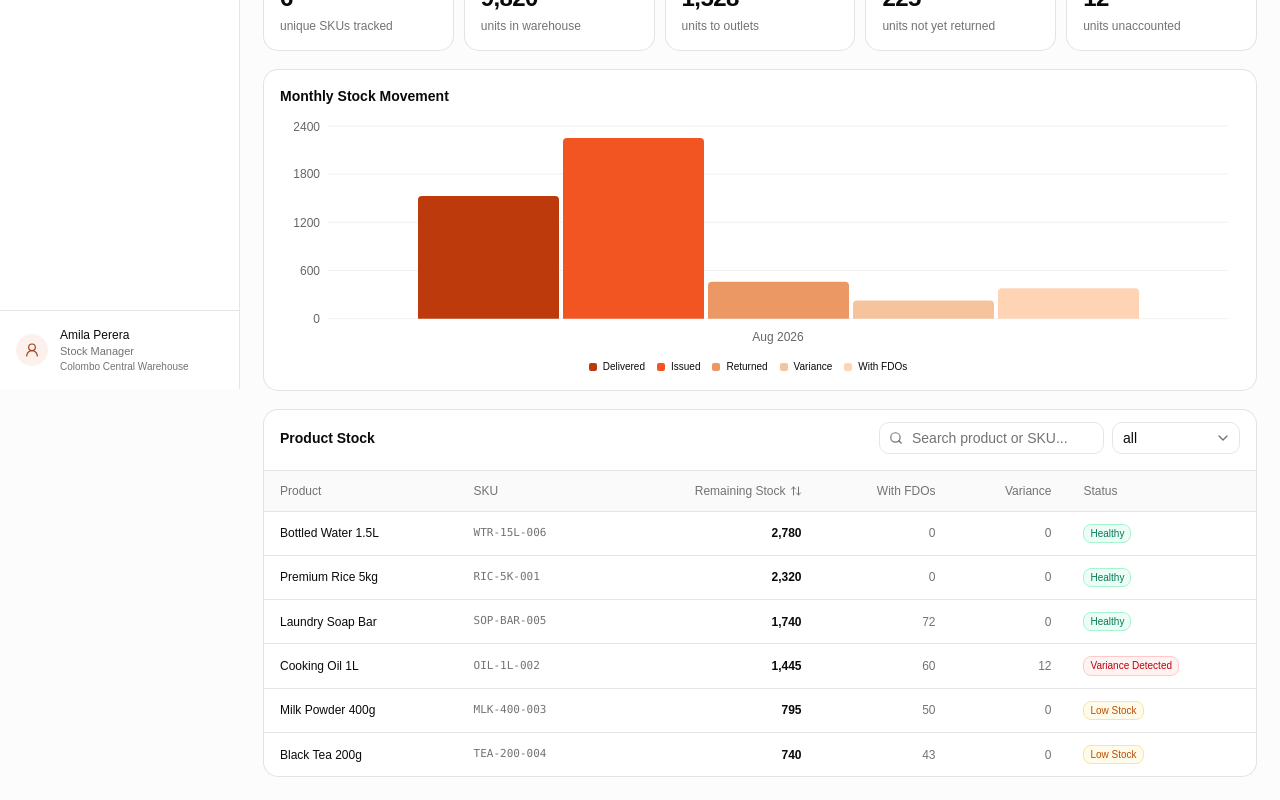
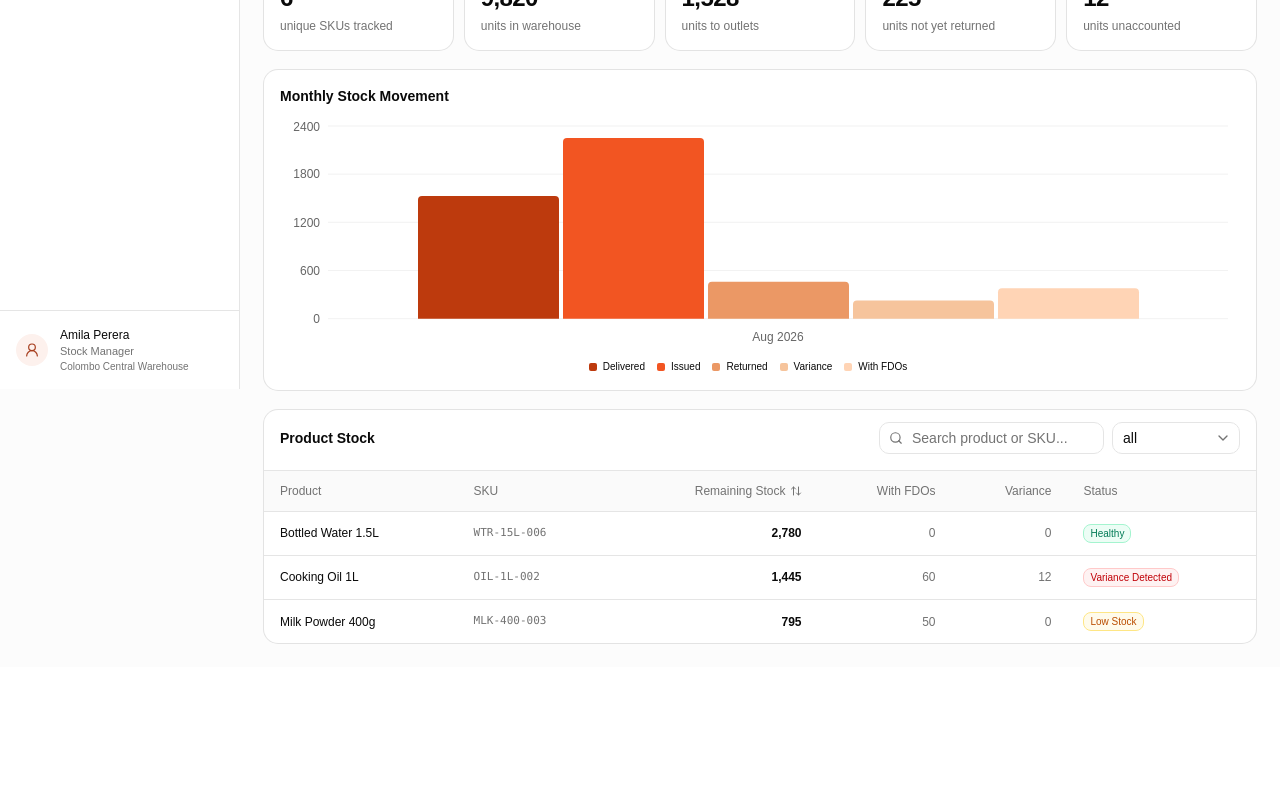
Before and after one commit to dhanushkagunawardhana/stockflow-web-poc, a React (Vite) app: page / in a window 1280 px wide. Shown: the part 411-1211 px from the top of the page. After the commit the page ends 1078 px from the top, so only its background shows below. Built offline with nearby package versions, Linux system fonts and the light colour scheme.

Commit message:
data tier simplified

```diff
--- a/src/data/mock/return-approvals.js
+++ b/src/data/mock/return-approvals.js
@@ -46,127 +46,11 @@ export const acceptedReturns = [
     variance: 0,
     acceptedDate: "5 Aug 2026",
     acceptedBy: "Amila Perera",
-    verificationNote: "50 units of PRD-01 variance confirmed. Recorded for reconciliation.",
+    verificationNote:
+      "50 units of PRD-01 variance confirmed. Recorded for reconciliation.",
     products: [
       { name: "Premium Rice 5kg", issued: 80, delivered: 50, expectedReturn: 30, verifiedReturn: 30 },
       { name: "Laundry Soap Bar", issued: 60, delivered: 50, expectedReturn: 10, verifiedReturn: 10 },
     ],
   },
-  {
-    id: "RUN-1011",
-    fdo: "Kasun Perera",
-    warehouse: "Colombo Central Warehouse",
-    issued: 190,
-    delivered: 152,
-    returned: 38,
-    variance: 0,
-    acceptedDate: "5 Aug 2026",
-    acceptedBy: "Amila Perera",
-    verificationNote: "Return quantities verified against the warehouse count.",
-    products: [{ name: "Bottled Water 1.5L", issued: 190, delivered: 152, expectedReturn: 38, verifiedReturn: 38 }],
-  },
-  {
-    id: "RUN-1012",
-    fdo: "Kasun Perera",
-    warehouse: "Colombo Central Warehouse",
-    issued: 130,
-    delivered: 106,
-    returned: 24,
-    variance: 0,
-    acceptedDate: "5 Aug 2026",
-    acceptedBy: "Amila Perera",
-    verificationNote: "Return quantities verified against the warehouse count.",
-    products: [{ name: "Cooking Oil 1L", issued: 130, delivered: 106, expectedReturn: 24, verifiedReturn: 24 }],
-  },
-  {
-    id: "RUN-1007",
-    fdo: "Nimal Silva",
-    warehouse: "Colombo Central Warehouse",
-    issued: 240,
-    delivered: 170,
-    returned: 70,
-    variance: 0,
-    acceptedDate: "5 Aug 2026",
-    acceptedBy: "Amila Perera",
-    verificationNote: "Return quantities verified against the warehouse count.",
-    products: [{ name: "Premium Rice 5kg", issued: 240, delivered: 170, expectedReturn: 70, verifiedReturn: 70 }],
-  },
-  {
-    id: "RUN-1001",
-    fdo: "Kasun Perera",
-    warehouse: "Colombo Central Warehouse",
-    issued: 290,
-    delivered: 210,
-    returned: 80,
-    variance: 0,
-    acceptedDate: "3 Aug 2026",
-    acceptedBy: "Amila Perera",
-    verificationNote: "Return quantities verified against the warehouse count.",
-    products: [{ name: "Black Tea 200g", issued: 290, delivered: 210, expectedReturn: 80, verifiedReturn: 80 }],
-  },
-  {
-    id: "RUN-1006",
-    fdo: "Ravindu Jayasinghe",
-    warehouse: "Galle Regional Warehouse",
-    issued: 150,
-    delivered: 93,
-    returned: 57,
-    variance: 0,
-    acceptedDate: "3 Aug 2026",
-    acceptedBy: "Amila Perera",
-    verificationNote: "Return quantities verified against the warehouse count.",
-    products: [{ name: "Laundry Soap Bar", issued: 150, delivered: 93, expectedReturn: 57, verifiedReturn: 57 }],
-  },
-  {
-    id: "RUN-1002",
-    fdo: "Tharushi Fernando",
-    warehouse: "Kandy Regional Warehouse",
-    issued: 170,
-    delivered: 110,
-    returned: 60,
-    variance: 0,
-    acceptedDate: "2 Aug 2026",
-    acceptedBy: "Amila Perera",
-    verificationNote: "Return quantities verified against the warehouse count.",
-    products: [{ name: "Milk Powder 400g", issued: 170, delivered: 110, expectedReturn: 60, verifiedReturn: 60 }],
-  },
-  {
-    id: "RUN-1000",
-    fdo: "Kasun Perera",
-    warehouse: "Colombo Central Warehouse",
-    issued: 110,
-    delivered: 95,
-    returned: 15,
-    variance: 0,
-    acceptedDate: "1 Aug 2026",
-    acceptedBy: "Amila Perera",
-    verificationNote: "Return quantities verified against the warehouse count.",
-    products: [{ name: "Bottled Water 1.5L", issued: 110, delivered: 95, expectedReturn: 15, verifiedReturn: 15 }],
-  },
-  {
-    id: "RUN-0999",
-    fdo: "Ravindu Jayasinghe",
-    warehouse: "Galle Regional Warehouse",
-    issued: 140,
-    delivered: 130,
-    returned: 10,
-    variance: 0,
-    acceptedDate: "31 Jul 2026",
-    acceptedBy: "Amila Perera",
-    verificationNote: "Return quantities verified against the warehouse count.",
-    products: [{ name: "Cooking Oil 1L", issued: 140, delivered: 130, expectedReturn: 10, verifiedReturn: 10 }],
-  },
-  {
-    id: "RUN-0998",
-    fdo: "Tharushi Fernando",
-    warehouse: "Kandy Regional Warehouse",
-    issued: 130,
-    delivered: 115,
-    returned: 15,
-    variance: 0,
-    acceptedDate: "29 Jul 2026",
-    acceptedBy: "Amila Perera",
-    verificationNote: "Return quantities verified against the warehouse count.",
-    products: [{ name: "Black Tea 200g", issued: 130, delivered: 115, expectedReturn: 15, verifiedReturn: 15 }],
-  },
 ];
--- a/src/data/mock/stock-requests.js
+++ b/src/data/mock/stock-requests.js
@@ -29,22 +29,6 @@ export const pendingStockRequests = [
       { name: "Milk Powder 400g", sku: "MLK-400-003", requested: 200, available: 90 },
       { name: "Black Tea 200g", sku: "TEA-200-004", requested: 80, available: 200 },
       { name: "Laundry Soap Bar", sku: "SOP-BAR-005", requested: 120, available: 450 },
-    ],
-  },
-  {
-    id: "REQ-1057",
-    fdo: "Ravindu Jayasinghe",
-    warehouse: "Galle Regional Warehouse",
-    route: "Galle City",
-    requestedDate: "6 Aug 2026",
-    plannedDistribution: "10 Aug 2026",
-    note: "Restock requested for the Galle City retail route.",
-    status: "pending",
-    totalUnits: 135,
-    products: [
-      { name: "Bottled Water 1.5L", sku: "WTR-15L-006", requested: 60, available: 2780 },
-      { name: "Premium Rice 5kg", sku: "RIC-5K-001", requested: 50, available: 2320 },
-      { name: "Cooking Oil 1L", sku: "OIL-1L-002", requested: 25, available: 1445 },
     ],
   },
 ];
@@ -84,160 +68,6 @@ export const stockRequestHistory = [
       { name: "Black Tea 200g", sku: "TEA-200-004", requested: 40 },
     ],
   },
-  {
-    id: "REQ-1059",
-    fdo: "Kasun Perera",
-    warehouse: "Colombo Central Warehouse",
-    route: "Colombo North",
-    requestedDate: "4 Aug 2026",
-    decisionDate: "4 Aug 2026",
-    distributionRun: "RUN-1009",
-    status: "approved",
-    totalUnits: 190,
-    products: [
-      { name: "Premium Rice 5kg", sku: "RIC-5K-001", requested: 100 },
-      { name: "Cooking Oil 1L", sku: "OIL-1L-002", requested: 90 },
-    ],
-  },
-  {
-    id: "REQ-1052",
-    fdo: "Ravindu Jayasinghe",
-    warehouse: "Galle Regional Warehouse",
-    route: "Galle City",
-    requestedDate: "4 Aug 2026",
-    decisionDate: "4 Aug 2026",
-    distributionRun: "RUN-1008",
-    status: "approved",
-    totalUnits: 150,
-    products: [
-      { name: "Bottled Water 1.5L", sku: "WTR-15L-006", requested: 100 },
-      { name: "Black Tea 200g", sku: "TEA-200-004", requested: 50 },
-    ],
-  },
-  {
-    id: "REQ-1053",
-    fdo: "Kasun Perera",
-    warehouse: "Colombo Central Warehouse",
-    route: "Colombo North",
-    requestedDate: "4 Aug 2026",
-    decisionDate: "4 Aug 2026",
-    status: "rejected",
-    totalUnits: 250,
-    rejectedBy: "Amila Perera",
-    rejectionReason: "Requested quantities exceeded the planned route allocation.",
-    products: [
-      { name: "Premium Rice 5kg", sku: "RIC-5K-001", requested: 150 },
-      { name: "Cooking Oil 1L", sku: "OIL-1L-002", requested: 100 },
-    ],
-  },
-  {
-    id: "REQ-1051",
-    fdo: "Tharushi Fernando",
-    warehouse: "Kandy Regional Warehouse",
-    route: "Kandy Central",
-    requestedDate: "3 Aug 2026",
-    decisionDate: "3 Aug 2026",
-    status: "rejected",
-    totalUnits: 250,
-    rejectedBy: "Amila Perera",
-    rejectionReason: "Insufficient stock was available for this request.",
-    products: [
-      { name: "Milk Powder 400g", sku: "MLK-400-003", requested: 150 },
-      { name: "Laundry Soap Bar", sku: "SOP-BAR-005", requested: 100 },
-    ],
-  },
-  {
-    id: "REQ-1060",
-    fdo: "Kasun Perera",
-    warehouse: "Colombo Central Warehouse",
-    route: "Colombo South",
-    requestedDate: "2 Aug 2026",
-    decisionDate: "2 Aug 2026",
-    distributionRun: "RUN-1007",
-    status: "approved",
-    totalUnits: 130,
-    products: [
-      { name: "Bottled Water 1.5L", sku: "WTR-15L-006", requested: 80 },
-      { name: "Black Tea 200g", sku: "TEA-200-004", requested: 50 },
-    ],
-  },
-  {
-    id: "REQ-1049",
-    fdo: "Tharushi Fernando",
-    warehouse: "Kandy Regional Warehouse",
-    route: "Kandy Central",
-    requestedDate: "2 Aug 2026",
-    decisionDate: "2 Aug 2026",
-    distributionRun: "RUN-1006",
-    status: "approved",
-    totalUnits: 170,
-    products: [
-      { name: "Premium Rice 5kg", sku: "RIC-5K-001", requested: 100 },
-      { name: "Laundry Soap Bar", sku: "SOP-BAR-005", requested: 70 },
-    ],
-  },
-  {
-    id: "REQ-1050",
-    fdo: "Nimal Silva",
-    warehouse: "Colombo Central Warehouse",
-    route: "Colombo South",
-    requestedDate: "2 Aug 2026",
-    decisionDate: "2 Aug 2026",
-    status: "rejected",
-    totalUnits: 500,
-    rejectedBy: "Amila Perera",
-    rejectionReason: "Requested quantities exceeded available route capacity.",
-    products: [
-      { name: "Bottled Water 1.5L", sku: "WTR-15L-006", requested: 300 },
-      { name: "Premium Rice 5kg", sku: "RIC-5K-001", requested: 200 },
-    ],
-  },
-  {
-    id: "REQ-1048",
-    fdo: "Kasun Perera",
-    warehouse: "Colombo Central Warehouse",
-    route: "Colombo North",
-    requestedDate: "1 Aug 2026",
-    decisionDate: "1 Aug 2026",
-    distributionRun: "RUN-1005",
-    status: "approved",
-    totalUnits: 290,
-    products: [
-      { name: "Premium Rice 5kg", sku: "RIC-5K-001", requested: 200 },
-      { name: "Cooking Oil 1L", sku: "OIL-1L-002", requested: 90 },
-    ],
-  },
-  {
-    id: "REQ-1047",
-    fdo: "Kasun Perera",
-    warehouse: "Kandy Regional Warehouse",
-    route: "Kandy Central",
-    requestedDate: "30 Jul 2026",
-    decisionDate: "30 Jul 2026",
-    status: "rejected",
-    totalUnits: 100,
-    rejectedBy: "Amila Perera",
-    rejectionReason: "The request was superseded by a newer submission.",
-    products: [
-      { name: "Milk Powder 400g", sku: "MLK-400-003", requested: 100 },
-    ],
-  },
-  {
-    id: "REQ-1045",
-    fdo: "Kasun Perera",
-    warehouse: "Colombo Central Warehouse",
-    route: "Colombo North",
-    requestedDate: "28 Jul 2026",
-    decisionDate: "28 Jul 2026",
-    status: "rejected",
-    totalUnits: 350,
-    rejectedBy: "Amila Perera",
-    rejectionReason: "Requested quantities exceeded the monthly allocation.",
-    products: [
-      { name: "Premium Rice 5kg", sku: "RIC-5K-001", requested: 200 },
-      { name: "Cooking Oil 1L", sku: "OIL-1L-002", requested: 150 },
-    ],
-  },
 ];
 
 export const stockRequestStatusOptions = [
--- a/src/data/mock/stock-summary.js
+++ b/src/data/mock/stock-summary.js
@@ -76,22 +76,6 @@ export const productStockItems = [
     status: "healthy",
   },
   {
-    name: "Premium Rice 5kg",
-    sku: "RIC-5K-001",
-    stock: 2320,
-    fdos: 0,
-    variance: 0,
-    status: "healthy",
-  },
-  {
-    name: "Laundry Soap Bar",
-    sku: "SOP-BAR-005",
-    stock: 1740,
-    fdos: 72,
-    variance: 0,
-    status: "healthy",
-  },
-  {
     name: "Cooking Oil 1L",
     sku: "OIL-1L-002",
     stock: 1445,
@@ -104,14 +88,6 @@ export const productStockItems = [
     sku: "MLK-400-003",
     stock: 795,
     fdos: 50,
-    variance: 0,
-    status: "low-stock",
-  },
-  {
-    name: "Black Tea 200g",
-    sku: "TEA-200-004",
-    stock: 740,
-    fdos: 43,
     variance: 0,
     status: "low-stock",
   },
--- a/src/pages/stock-requests/index.jsx
+++ b/src/pages/stock-requests/index.jsx
@@ -1,4 +1,5 @@
 import DashboardLayout from "@/layouts/DashboardLayout";
+import { pendingStockRequests } from "@/data/mock/stock-requests";
 
 import StockRequestsTable from "./com/StockRequestsTable";
 
@@ -9,7 +10,7 @@ function StockRequests() {
         <div>
           <h1 className="text-lg font-semibold">Stock Requests</h1>
           <p className="mt-1 text-sm text-muted-foreground">
-            3 pending requests awaiting decision
+            {pendingStockRequests.length} pending requests awaiting decision
           </p>
         </div>
 
```
